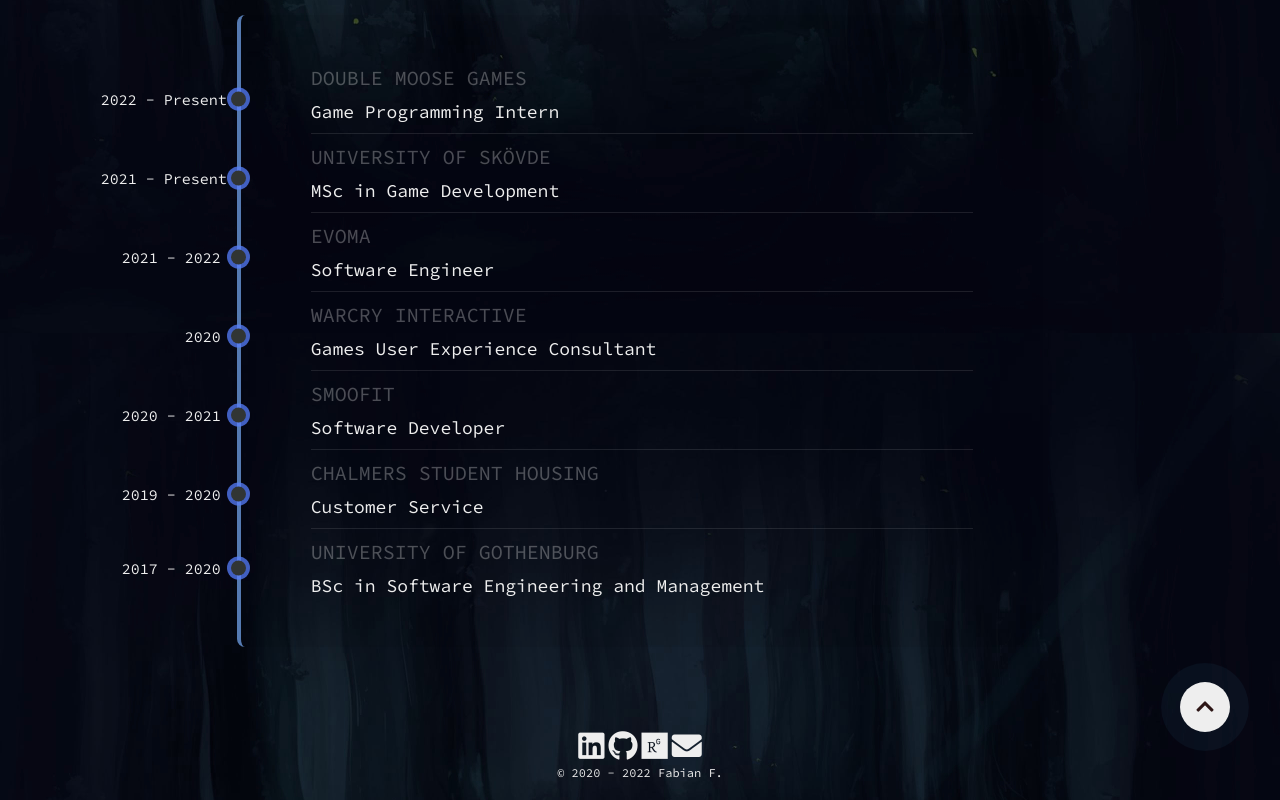
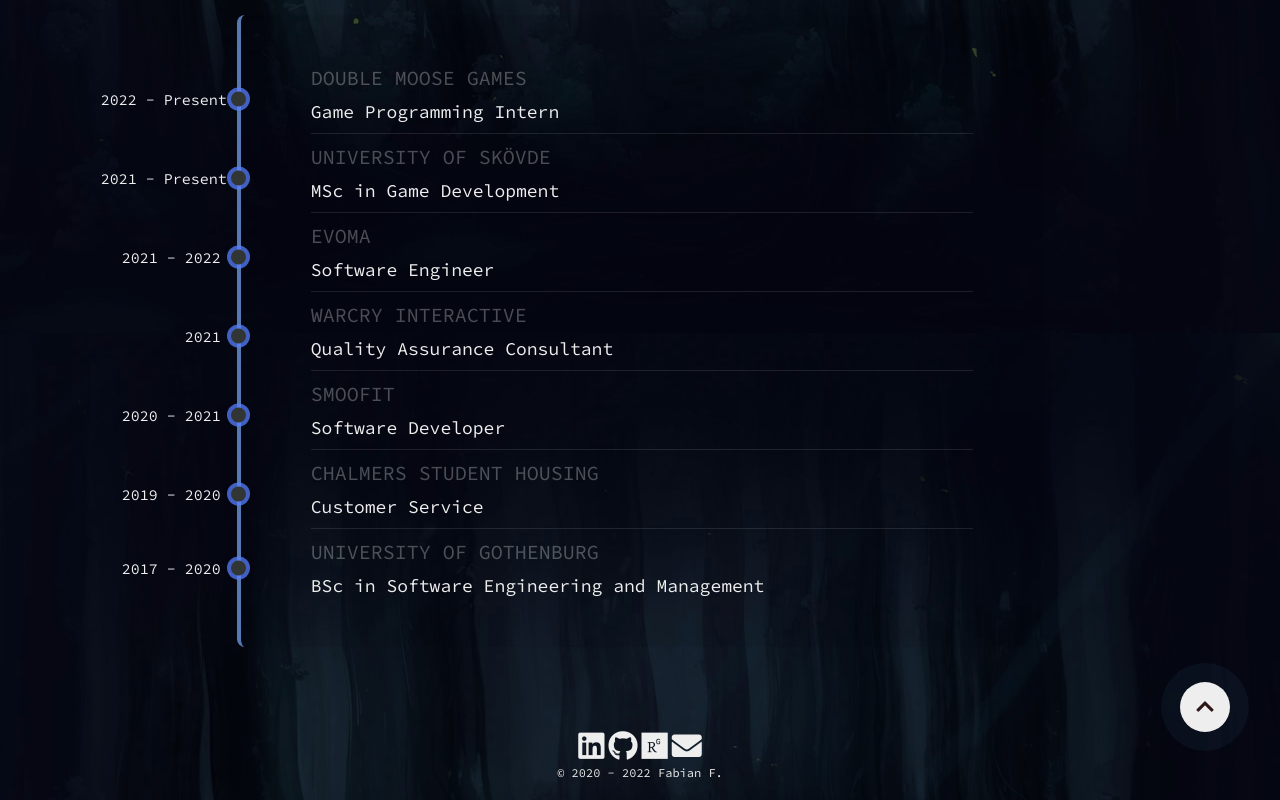
Before and after one commit to fabianfroding/gh-pages-src, a Vue app: page /resume in a window 1280 px wide. Shown: the part 1267-2067 px from the top of the page. Built offline with nearby package versions, Linux system fonts and the light colour scheme.

Commit message:
update docs, game descript

```diff
--- a/src/components/ProjectDescriptions/AbyssusDescript.vue
+++ b/src/components/ProjectDescriptions/AbyssusDescript.vue
@@ -8,6 +8,7 @@
             <br> • <strong>Weapons</strong>
             <br> • <strong>UI</strong>
             <br> • <strong>Customizable keybindings</strong>
+            <br> • <strong>Gamepad functionality</strong>
             <br> • <strong>Bugfixing anything between core mechanics and small adjustments</strong>
 
             <br><br>In addition, I keep a close eye on the project management system and make sure tasks are updated and correct.
--- a/src/views/ProjectViews/Abyssus.vue
+++ b/src/views/ProjectViews/Abyssus.vue
@@ -15,15 +15,7 @@
               title: "Abyssus",
               subtitle: "A Roguelike FPS",
               mainImage: {name: "abyssus00.jpg", index: 0},
-              images: [[
-                    {name: "abyssus01.jpg", index: 1},
-                    {name: "abyssus02.jpg", index: 2},
-              ],[
-                    {name: "abyssus03.jpg", index: 3},
-                    {name: "abyssus04.jpg", index: 4},
-              ],[
-                    {name: "abyssus05.jpg", index: 5},
-              ]],
+              images: [],
               descriptionComponent: "abyssus-descript"
           }
       }
--- a/src/views/Resume.vue
+++ b/src/views/Resume.vue
@@ -74,9 +74,9 @@
                             <h1>Evoma</h1>
                             <p>Software Engineer</p><p class="timeline-job-spec"></p>
                         </li>
-                        <li class="date" data-date="2020">
+                        <li class="date" data-date="2021">
                             <h1>Warcry Interactive</h1>
-                            <p>Games User Experience Consultant</p><p class="timeline-job-spec"></p>
+                            <p>Quality Assurance Consultant</p><p class="timeline-job-spec"></p>
                         </li>
                         <li class="date" data-date="2020 - 2021">
                             <h1>Smoofit</h1>
```
Also changed, not shown: 2 other files (tests, documents, lock files or other folders).
